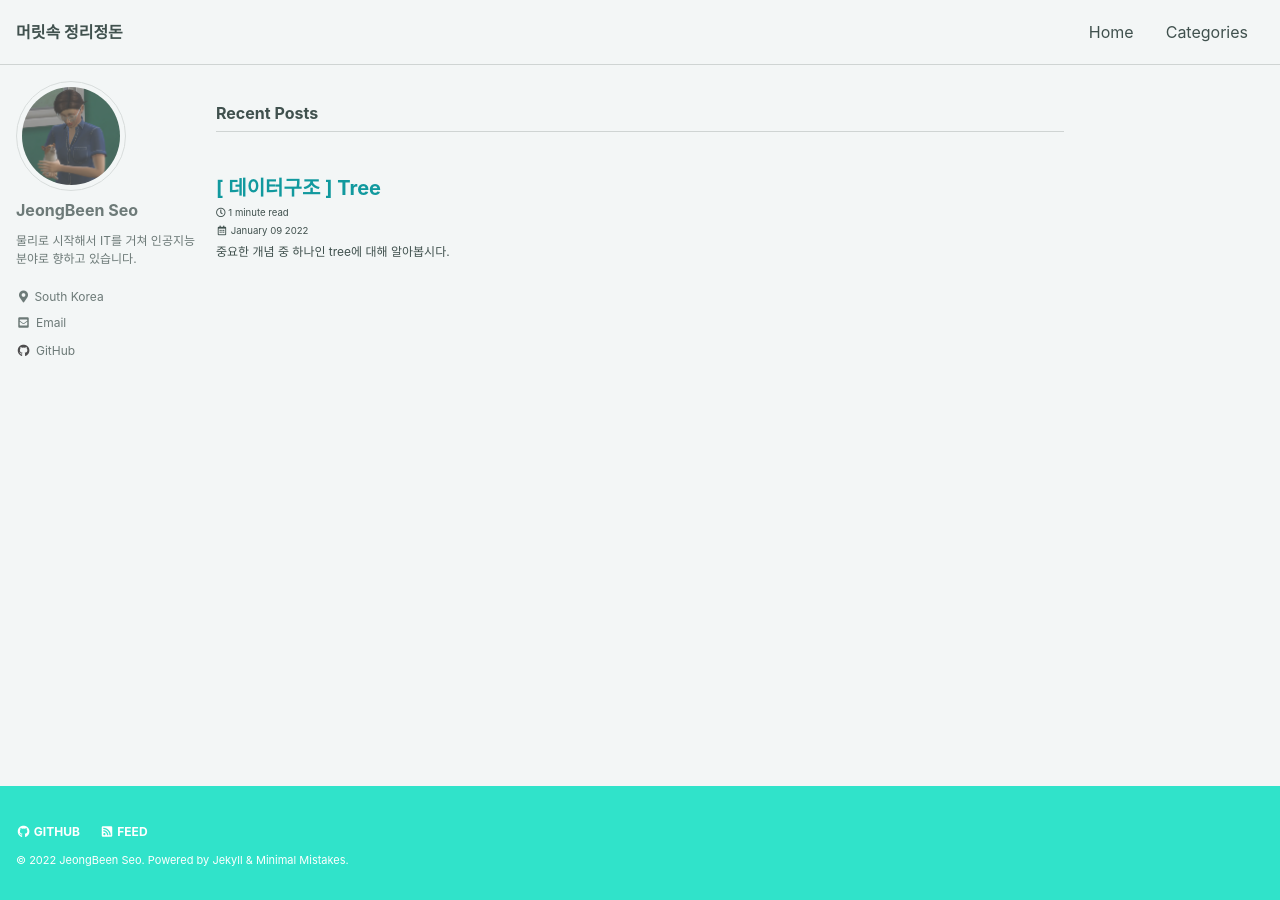
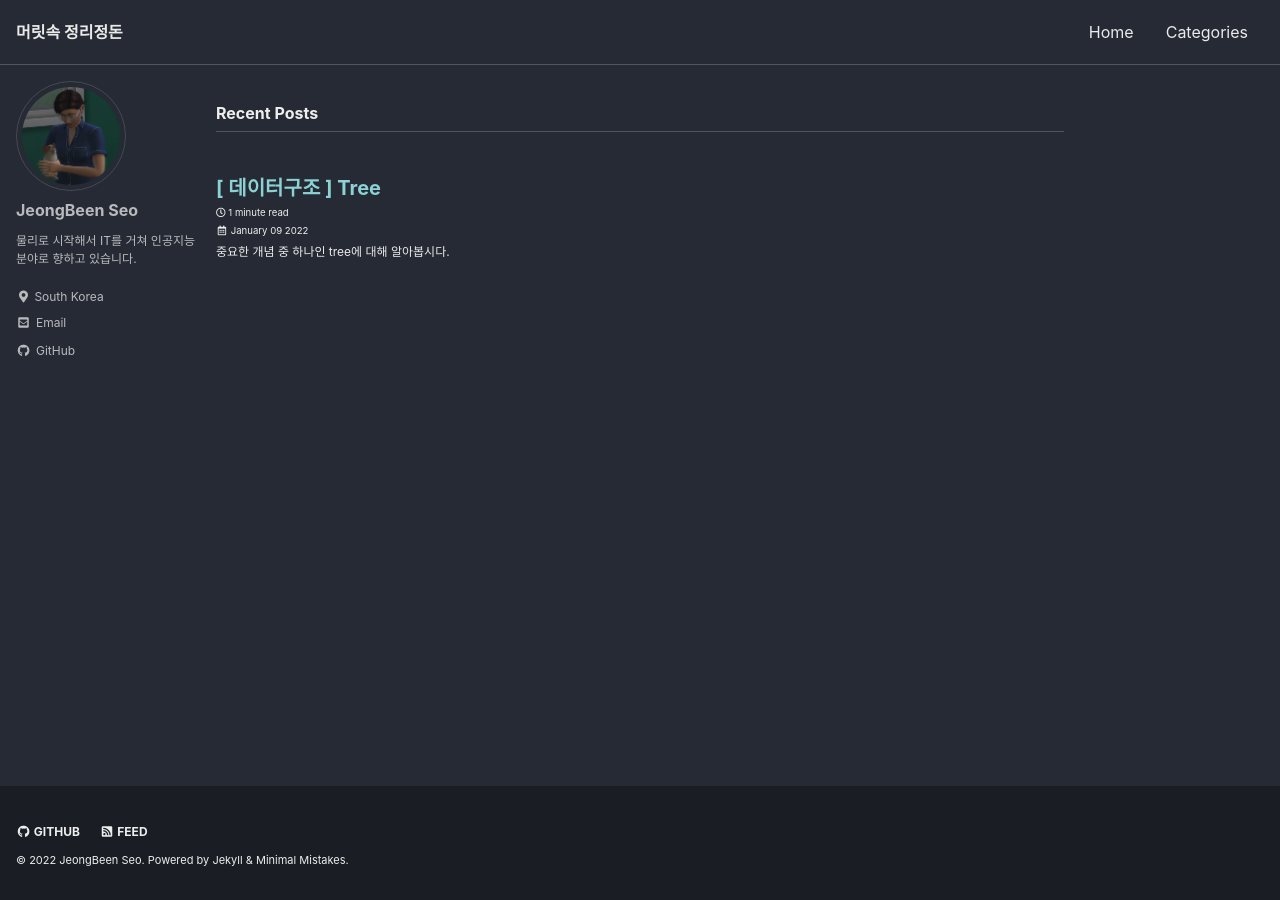
Before and after one commit to claire-1125/claire-1125.github.io, a Jekyll site: the page built from index.html, in a window 1280 px wide. Built offline with Jekyll 4.4.1, drawn with Linux system fonts in a browser that asks for light colours; cached includes are drawn as plain includes; the list of posts is cut into pages by our own code.

Commit message:
committed in Jen 19

```diff
--- a/_config.yml
+++ b/_config.yml
@@ -13,7 +13,7 @@
 
 # theme                  : "minimal-mistakes-jekyll"
 # remote_theme           : "mmistakes/minimal-mistakes"
-minimal_mistakes_skin    : "mint" # "default", "air", "aqua", "contrast", "dark", "dirt", "neon", "mint", "plum", "sunrise"
+minimal_mistakes_skin    : "dark" # "default", "air", "aqua", "contrast", "dark", "dirt", "neon", "mint", "plum", "sunrise"
 
 # Site Settings
 locale                   : "ko_KR" #"en-US"
```
